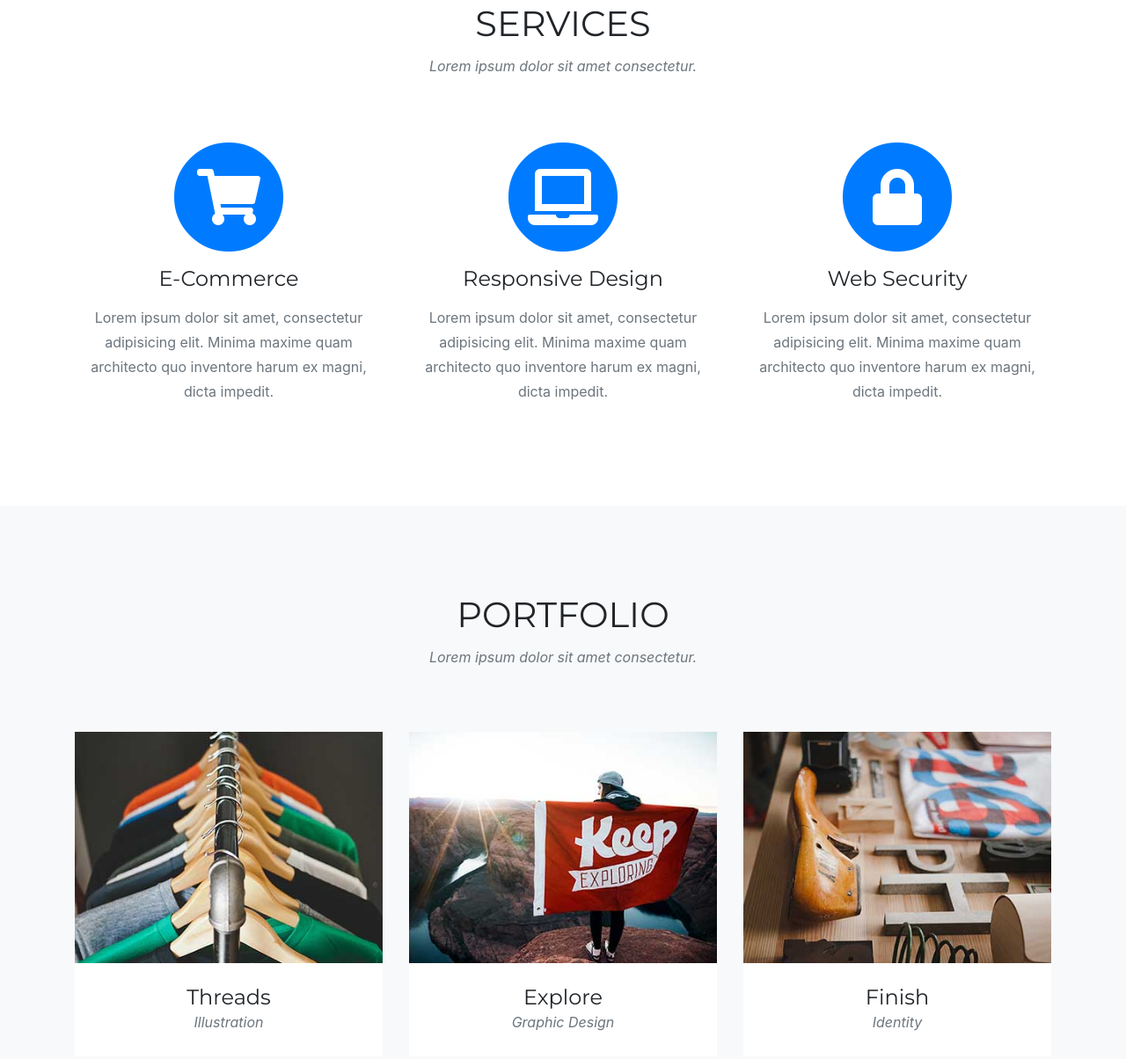
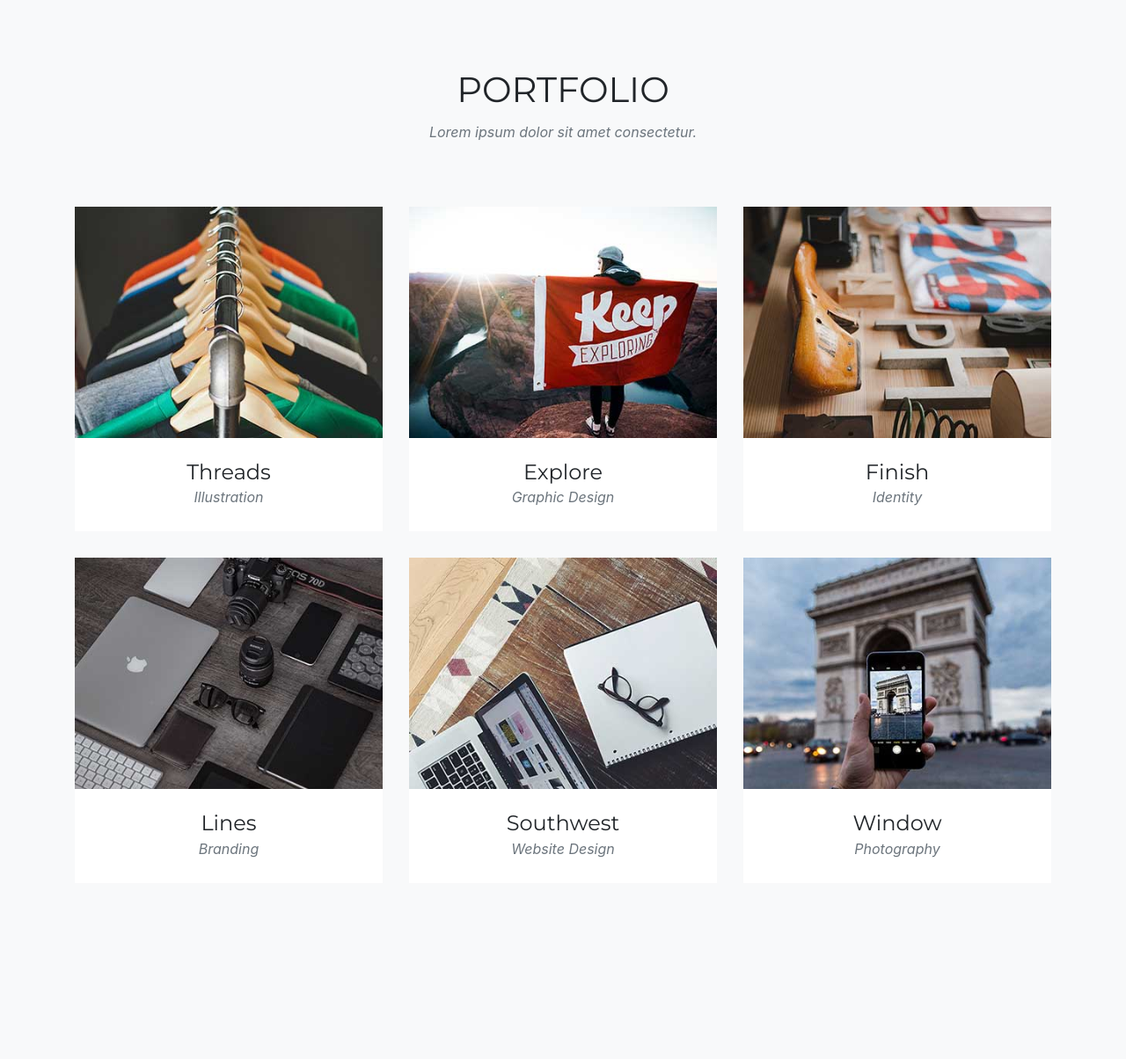
Before and after one commit to amelhaddajiha/startbootstrap-agency-gh-pages, a website with bundled scripts: page index.html in a window 1280 px wide. Shown: the part 1176-2380 px from the top of the page at 88% size. Built offline with nearby package versions, Linux system fonts and the light colour scheme; files whose address does not match are found by name; a web font is replaced by a local one.

Commit message:
modificatin image

```diff
--- a/index.html
+++ b/index.html
@@ -30,7 +30,7 @@
   <!-- Navigation -->
   <nav class="navbar navbar-expand-lg navbar-dark fixed-top" id="mainNav">
     <div class="container">
-      <a class="navbar-brand js-scroll-trigger" href="#page-top">Start Bootstrap</a>
+      <a class="navbar-brand js-scroll-trigger" href="#page-top">BIJOUX AH </a>
       <button class="navbar-toggler navbar-toggler-right" type="button" data-toggle="collapse" data-target="#navbarResponsive" aria-controls="navbarResponsive" aria-expanded="false" aria-label="Toggle navigation">
         Menu
         <i class="fas fa-bars"></i>
@@ -38,7 +38,7 @@
       <div class="collapse navbar-collapse" id="navbarResponsive">
         <ul class="navbar-nav text-uppercase ml-auto">
           <li class="nav-item">
-            <a class="nav-link js-scroll-trigger" href="#services">Services</a>
+            <a class="nav-link js-scroll-trigger" href="#BIJOUX FEMME">BIJOUX FEMME</a>
           </li>
           <li class="nav-item">
             <a class="nav-link js-scroll-trigger" href="#portfolio">Portfolio</a>
@@ -61,8 +61,8 @@
   <header class="masthead">
     <div class="container">
       <div class="intro-text">
-        <div class="intro-lead-in">Welcome To Our Studio!</div>
-        <div class="intro-heading text-uppercase">It's Nice To Meet You</div>
+        <div class="intro-lead-in">Bienvenu</div>
+        <div class="intro-heading text-uppercase"> RAVI DE VOUS RENCONTRER</div>
         <a class="btn btn-primary btn-xl text-uppercase js-scroll-trigger" href="#services">Tell Me More</a>
       </div>
     </div>
@@ -71,38 +71,98 @@
 <iframe width="420" height="345" src="https://www.youtube.com/embed/okpg-lVWLbE">
 </iframe>
 - Services -->
-  <section class="page-section" id="services">
+  <section class="bg-light page-section" id="portfolio">
     <div class="container">
       <div class="row">
         <div class="col-lg-12 text-center">
-          <h2 class="section-heading text-uppercase">Services</h2>
+          <h2 class="section-heading text-uppercase">Portfolio</h2>
           <h3 class="section-subheading text-muted">Lorem ipsum dolor sit amet consectetur.</h3>
         </div>
       </div>
-      <div class="row text-center">
-        <div class="col-md-4">
-          <span class="fa-stack fa-4x">
-            <i class="fas fa-circle fa-stack-2x text-primary"></i>
-            <i class="fas fa-shopping-cart fa-stack-1x fa-inverse"></i>
-          </span>
-          <h4 class="service-heading">E-Commerce</h4>
-          <p class="text-muted">Lorem ipsum dolor sit amet, consectetur adipisicing elit. Minima maxime quam architecto quo inventore harum ex magni, dicta impedit.</p>
+      <div class="row">
+        <div class="col-md-4 col-sm-6 portfolio-item">
+          <a class="portfolio-link" data-toggle="modal" href="#portfolioModal1">
+            <div class="portfolio-hover">
+              <div class="portfolio-hover-content">
+                <i class="fas fa-plus fa-3x"></i>
+              </div>
+            </div>
+            <img class="img-fluid" src="img/portfolio/01-thumbnail.jpg" alt="">
+          </a>
+          <div class="portfolio-caption">
+            <h4>Threads</h4>
+            <p class="text-muted">Illustration</p>
+          </div>
         </div>
-        <div class="col-md-4">
-          <span class="fa-stack fa-4x">
-            <i class="fas fa-circle fa-stack-2x text-primary"></i>
-            <i class="fas fa-laptop fa-stack-1x fa-inverse"></i>
-          </span>
-          <h4 class="service-heading">Responsive Design</h4>
-          <p class="text-muted">Lorem ipsum dolor sit amet, consectetur adipisicing elit. Minima maxime quam architecto quo inventore harum ex magni, dicta impedit.</p>
+        <div class="col-md-4 col-sm-6 portfolio-item">
+          <a class="portfolio-link" data-toggle="modal" href="#portfolioModal2">
+            <div class="portfolio-hover">
+              <div class="portfolio-hover-content">
+                <i class="fas fa-plus fa-3x"></i>
+              </div>
+            </div>
+            <img class="img-fluid" src="img/portfolio/02-thumbnail.jpg" alt="">
+          </a>
+          <div class="portfolio-caption">
+            <h4>Explore</h4>
+            <p class="text-muted">Graphic Design</p>
+          </div>
         </div>
-        <div class="col-md-4">
-          <span class="fa-stack fa-4x">
-            <i class="fas fa-circle fa-stack-2x text-primary"></i>
-            <i class="fas fa-lock fa-stack-1x fa-inverse"></i>
-          </span>
-          <h4 class="service-heading">Web Security</h4>
-          <p class="text-muted">Lorem ipsum dolor sit amet, consectetur adipisicing elit. Minima maxime quam architecto quo inventore harum ex magni, dicta impedit.</p>
+        <div class="col-md-4 col-sm-6 portfolio-item">
+          <a class="portfolio-link" data-toggle="modal" href="#portfolioModal3">
+            <div class="portfolio-hover">
+              <div class="portfolio-hover-content">
+                <i class="fas fa-plus fa-3x"></i>
+              </div>
+            </div>
+            <img class="img-fluid" src="img/portfolio/03-thumbnail.jpg" alt="">
+          </a>
+          <div class="portfolio-caption">
+            <h4>Finish</h4>
+            <p class="text-muted">Identity</p>
+          </div>
+        </div>
+        <div class="col-md-4 col-sm-6 portfolio-item">
+          <a class="portfolio-link" data-toggle="modal" href="#portfolioModal4">
+            <div class="portfolio-hover">
+              <div class="portfolio-hover-content">
+                <i class="fas fa-plus fa-3x"></i>
+              </div>
+            </div>
+            <img class="img-fluid" src="img/portfolio/04-thumbnail.jpg" alt="">
+          </a>
+          <div class="portfolio-caption">
+            <h4>Lines</h4>
+            <p class="text-muted">Branding</p>
+          </div>
+        </div>
+        <div class="col-md-4 col-sm-6 portfolio-item">
+          <a class="portfolio-link" data-toggle="modal" href="#portfolioModal5">
+            <div class="portfolio-hover">
+              <div class="portfolio-hover-content">
+                <i class="fas fa-plus fa-3x"></i>
+              </div>
+            </div>
+            <img class="img-fluid" src="img/portfolio/05-thumbnail.jpg" alt="">
+          </a>
+          <div class="portfolio-caption">
+            <h4>Southwest</h4>
+            <p class="text-muted">Website Design</p>
+          </div>
+        </div>
+        <div class="col-md-4 col-sm-6 portfolio-item">
+          <a class="portfolio-link" data-toggle="modal" href="#portfolioModal6">
+            <div class="portfolio-hover">
+              <div class="portfolio-hover-content">
+                <i class="fas fa-plus fa-3x"></i>
+              </div>
+            </div>
+            <img class="img-fluid" src="img/portfolio/06-thumbnail.jpg" alt="">
+          </a>
+          <div class="portfolio-caption">
+            <h4>Window</h4>
+            <p class="text-muted">Photography</p>
+          </div>
         </div>
       </div>
     </div>
```
Also changed, not shown: img/famme/1.jpg (added), img/header-bg.jpg (added).
